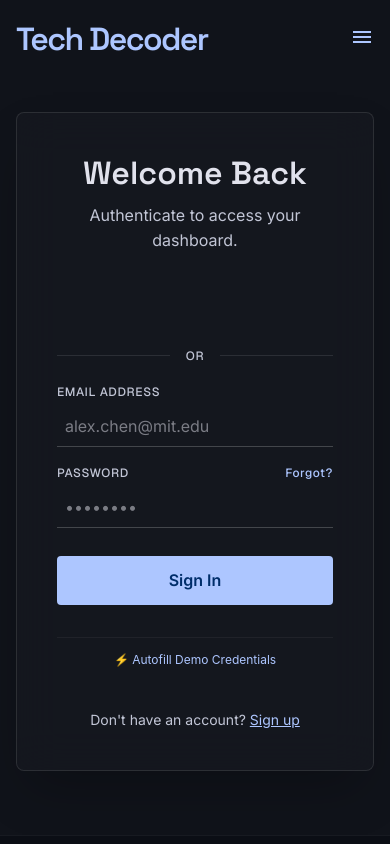
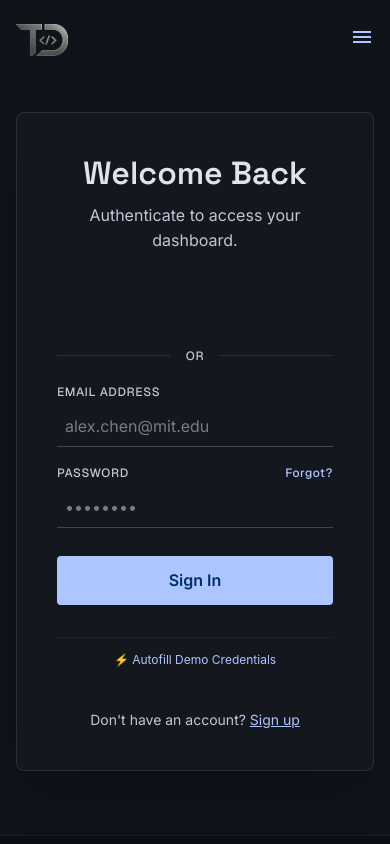
Before and after one commit to SuyashChavanOfficial/Tech-Decoder, a React (Vite) app in the folder client/: page /login in a window 390 px wide. Shown: the top 844 px of the page. Built offline with nearby package versions, Linux system fonts and the light colour scheme; no server answers.

Commit message:
feat: add company logo to navbar with responsive text display

```diff
--- a/client/src/components/Navbar.jsx
+++ b/client/src/components/Navbar.jsx
@@ -2,6 +2,7 @@ import React, { useState, useEffect } from 'react';
 import { Link, NavLink, useNavigate, useLocation } from 'react-router-dom';
 import { useAuth } from '../context/AuthContext';
 import Modal from './Modal';
+import logo from '../assets/logo.png';
 
 export default function Navbar() {
   const { user, logout } = useAuth();
@@ -61,9 +62,10 @@ export default function Navbar() {
           <a
             href="/"
             onClick={handleLogoClick}
-            className="font-headline-md text-headline-md text-primary tracking-tighter cursor-pointer hover:opacity-90"
+            className="flex items-center space-x-2 font-headline-md text-headline-md text-primary tracking-tighter cursor-pointer hover:opacity-90"
           >
-            Tech Decoder
+            <img src={logo} alt="Tech Decoder Logo" className="h-8 w-auto object-contain" />
+            <span className="hidden md:inline">Tech Decoder</span>
           </a>
 
           {/* Desktop Navigation Links */}
```
Also changed, not shown: client/src/assets/logo.png (added).
